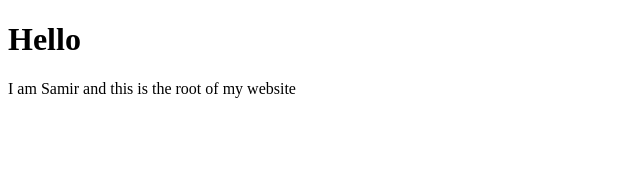
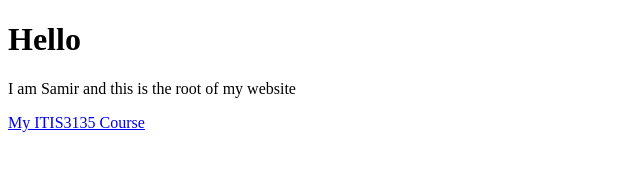
Before and after one commit to SamirA23/itis3135, a plain HTML site: page index.html in a window 1280 px wide. Shown: the whole page, without its empty margins (0-640 px from the left). Drawn offline with Linux system fonts and the light colour scheme.

Commit message:
Added link to my main website

```diff
--- a/index.html
+++ b/index.html
@@ -6,5 +6,6 @@
     </head>
     <body>
         <p>I am Samir and this is the root of my website</p>
+        <a href = "https://webpages.charlotte.edu/sappikat">My ITIS3135 Course</a>
     </body>
 </html>
```
Also changed, not shown: 1 other file.
